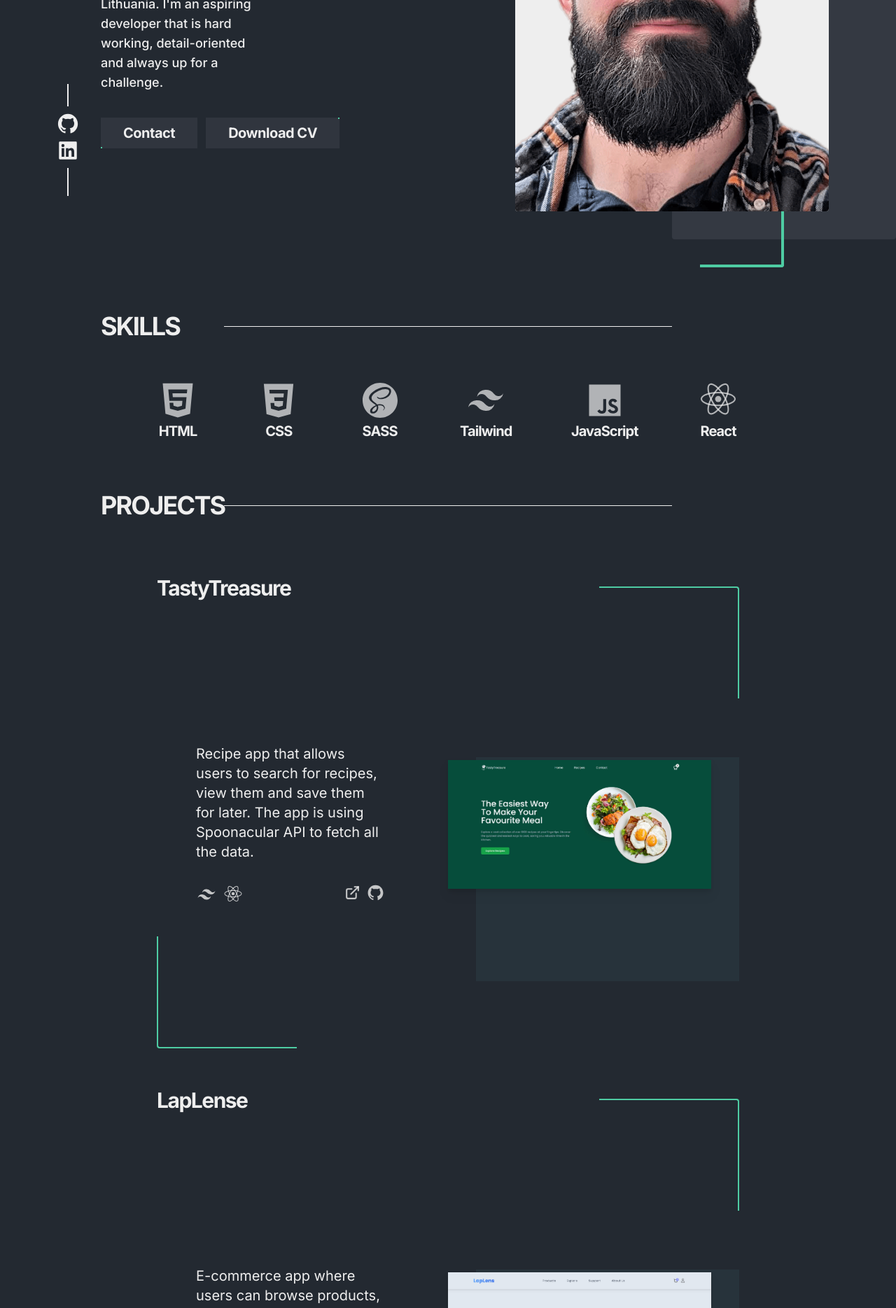
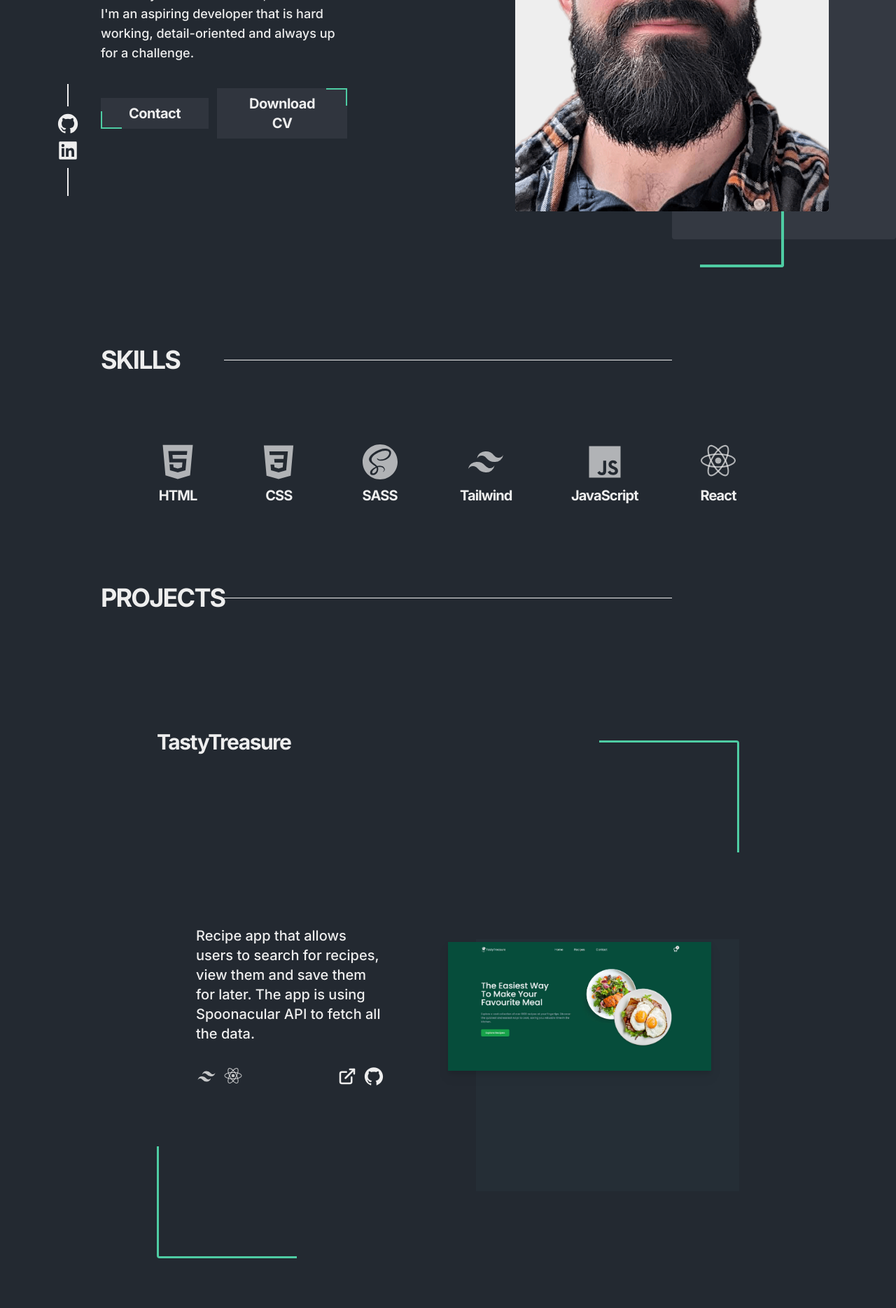
Before and after one commit to Dvin12/portfolio-remaster, a React (Vite) app: page / in a window 1280 px wide. Shown: the part 520-2389 px from the top of the page at 70% size. Built offline with nearby package versions, Linux system fonts and the light colour scheme.

Commit message:
added hover states, adjusted styles

```diff
--- a/src/components/Button.jsx
+++ b/src/components/Button.jsx
@@ -1,14 +1,7 @@
-export default function Button({
-  children,
-  px = 8,
-  py = 2,
-  border = null,
-  borderWidth = "30px",
-  borderHeight = "25px",
-}) {
+export default function Button({ children, border = null }) {
   return (
     <button
-      className={`px-8 py-2 font-bold tracking-tight bg-darkGrey bg-opacity-10 text-veryDarkGrey dark:text-white dark:bg-lightBlack dark:bg-opacity-60 xl:px-${px} relative`}
+      className={`px-8 py-2 font-bold tracking-tight bg-darkGrey bg-opacity-10 text-veryDarkGrey hover:bg-opacity-20 dark:hover:bg-opacity-90 duration-200 dark:text-white dark:bg-lightBlack dark:bg-opacity-60 xl:px-10 relative`}
     >
       {children}
       <div
@@ -16,7 +9,7 @@ export default function Button({
           border === "bottom" && "bottom-0 left-0 border-b-[2px] border-l-[2px]"
         } ${
           border === "top" && "top-0 right-0 border-t-[2px] border-r-[2px]"
-        } w-[${borderWidth}] h-[${borderHeight}]`}
+        } w-[30px] h-[25px]`}
       ></div>
     </button>
   );
--- a/src/components/Introduction.jsx
+++ b/src/components/Introduction.jsx
@@ -2,7 +2,7 @@ import Button from "./Button";
 
 export default function Introduction() {
   return (
-    <section className="grid items-center justify-center grid-cols-1 grid-rows-1 mt-6 xl:grid-cols-2 xl:my-28 xl:mb-36 ">
+    <section className="grid items-center justify-center grid-cols-1 grid-rows-1 mt-6 xl:grid-cols-2 xl:my-28 ">
       <article className="relative z-40 flex items-center justify-center xl:order-last">
         <img
           src="./images/MAIN-1.png"
@@ -20,7 +20,7 @@ export default function Introduction() {
         <h1 className="text-5xl font-bold tracking-[-0.06em] leading-[0.95] xl:text-7xl">
           WEB <br /> DEVELOPER
         </h1>
-        <p className="py-3 pr-2 font-medium leading-relaxed xl:text-lg xl:w-[70%]">
+        <p className="py-3 pr-2 font-medium leading-relaxed xl:text-lg 2xl:w-[70%]  ">
           Currently located in Vilnius, Lithuania. I'm an aspiring developer
           that is hard working, detail-oriented and always up for a challenge.
         </p>
--- a/src/components/Project.jsx
+++ b/src/components/Project.jsx
@@ -6,43 +6,54 @@ export default function Project({ project }) {
   const { name, image, info, builtWith, live, github } = project;
 
   return (
-    <article className="h-[25rem] xl:h-full xl:w-full px-56 relative  ">
+    <article className="h-[25rem] xl:h-full xl:w-full px-56 relative   ">
       <h3 className="px-5 text-3xl font-bold tracking-tighter xl:px-0 text-veryDarkGrey dark:text-white ">
         {name}
       </h3>
       <ProjectMobile project={project} />
-      <div className="absolute top-4 bg-transparent right-56 w-[200px] h-[160px] border-t-[2px] border-r-[2px] rounded-tr dark:border-yellowGreen "></div>
-      <section className="grid grid-cols-2 h-[40rem] px-10">
+      <div className="absolute top-4 bg-transparent right-56 w-[200px] h-[160px] border-t-[3px] border-r-[3px] rounded-tr dark:border-yellowGreen "></div>
+      <section className="grid grid-cols-2 h-[45rem] px-10">
         <div className="relative flex items-center justify-center order-last w-full h-full ">
           <img
             src={image}
             alt={name}
             className="z-30 w-full drop-shadow-lg h-fit"
           />
-          <div className="absolute w-full h-[50%] bottom-24 -right-10 bg-darkGrey bg-opacity-20 z-10"></div>
+          <div className="absolute w-full h-[50%] bottom-24 -right-10 bg-darkGrey bg-opacity-10 z-10"></div>
         </div>
-        <aside className="flex flex-col justify-center w-[80%] px-4">
-          <p className="text-xl text-veryDarkGrey dark:text-white">{info}</p>
+        <aside className="flex flex-col justify-center w-[80%] px-4 ">
+          <p className="text-xl font-medium text-veryDarkGrey dark:text-white">
+            {info}
+          </p>
           <section className="flex justify-between mt-8">
             <div className="flex gap-2 ">
               {builtWith.map((item, i) => (
-                <span key={i} className="dark:text-white dark:text-opacity-80">
+                <span
+                  key={i}
+                  className="text-3xl dark:text-white dark:text-opacity-80"
+                >
                   {item}
                 </span>
               ))}
             </div>
-            <div className="flex gap-2 dark:text-white dark:text-opacity-80">
-              <a href={live}>
-                <TbExternalLink size={25} />
+            <div className="flex gap-2 text-3xl ">
+              <a
+                href={live}
+                className="duration-200 hover:text-opacity-70 text-veryDarkGrey dark:text-white dark:hover:text-opacity-60"
+              >
+                <TbExternalLink />
               </a>
-              <a href={github}>
-                <AiFillGithub size={25} />
+              <a
+                href={github}
+                className="duration-200 hover:text-opacity-70 text-veryDarkGrey dark:text-white dark:hover:text-opacity-60"
+              >
+                <AiFillGithub />
               </a>
             </div>
           </section>
         </aside>
       </section>
-      <div className="absolute bottom-0 bg-transparent left-56 w-[200px] h-[160px] border-b-[2px] border-l-[2px] rounded-bl dark:border-yellowGreen "></div>
+      <div className="absolute bottom-0 bg-transparent left-56 w-[200px] h-[160px] border-b-[3px] border-l-[3px] rounded-bl dark:border-yellowGreen "></div>
     </article>
   );
 }
--- a/src/components/Projects.jsx
+++ b/src/components/Projects.jsx
@@ -11,7 +11,7 @@ const projects = [
     name: "TastyTreasure",
     image: "./images/TastyTreasure.jpg",
     info: "Recipe app that allows users to search for recipes, view them and save them for later. The app is using Spoonacular API to fetch all the data.",
-    builtWith: [<BiLogoTailwindCss size={30} />, <BiLogoReact size={30} />],
+    builtWith: [<BiLogoTailwindCss />, <BiLogoReact />],
     live: "https://tasty-treasure.netlify.app/",
     github: "https://github.com/Dvin12/tasty-treasure",
   },
@@ -20,7 +20,7 @@ const projects = [
     name: "LapLense",
     image: "./images/Ecommerce.jpg",
     info: "E-commerce app where users can browse products, add them to their cart, and easily adjust the quantity of each item.",
-    builtWith: [<BiLogoTailwindCss size={30} />, <BiLogoReact size={30} />],
+    builtWith: [<BiLogoTailwindCss />, <BiLogoReact />],
     live: "https://dvin12.github.io/ecommerce/",
     github: "https://github.com/Dvin12/ecommerce",
   },
@@ -29,7 +29,7 @@ const projects = [
     name: "PopCornDB",
     image: "./images/PopcornDB.jpg",
     info: "The app allows to see popular movies at the given time. It also allows to search for any movie  and see its overview and the rating.",
-    builtWith: [<BiLogoSass size={30} />, <BiLogoJavascript size={30} />],
+    builtWith: [<BiLogoSass />, <BiLogoJavascript />],
     live: "https://dvin12.github.io/PopCorn_DB/",
     github: "https://github.com/Dvin12/PopCorn_DB",
   },
@@ -38,7 +38,7 @@ const projects = [
     name: "Weather App",
     image: "./images/WeatherApp.jpg",
     info: "The app allows the user to search for any city in the world and see what's the current weather in there.",
-    builtWith: [<BiLogoJavascript size={30} />],
+    builtWith: [<BiLogoJavascript />],
     live: "https://dvin12.github.io/WeatherApp/",
     github: "https://github.com/Dvin12/WeatherApp",
   },
@@ -47,7 +47,7 @@ const projects = [
     name: "To-Do App",
     image: "./images/TodoApp.jpg",
     info: "The app allows the user organise their daily tasks, cross them and delete once finished. It also saves the data in the local storage.",
-    builtWith: [<BiLogoJavascript size={30} />],
+    builtWith: [<BiLogoJavascript />],
     live: "https://dvin12.github.io/ToDoList/",
     github: "https://github.com/Dvin12/ToDoList",
   },
@@ -62,7 +62,7 @@ export default function Projects() {
         </h2>
         <span className="h-[1px] bg-veryDarkGrey w-full absolute left-[9.8rem] dark:bg-white xl:left-1/2 xl:-translate-x-1/2 xl:w-1/2" />
       </div>
-      <div className="flex flex-col my-10 xl:my-20 xl:gap-14">
+      <div className="flex flex-col my-10 xl:py-32 xl:gap-28">
         {projects.map((project, i) => (
           <Project key={i} project={project} />
         ))}
--- a/src/components/Skill.jsx
+++ b/src/components/Skill.jsx
@@ -1,7 +1,7 @@
 export default function Skill({ skill }) {
   const { icon, name } = skill;
   return (
-    <li className="flex flex-col items-center justify-center text-center dark:text-white dark:text-opacity-70 xl:text-xl">
+    <li className="flex flex-col items-center justify-center text-center dark:text-white dark:text-opacity-70 xl:text-xl xl:gap-1">
       {icon}
       <span className="text-veryDarkGrey dark:text-white">{name}</span>
     </li>
--- a/src/components/Skills.jsx
+++ b/src/components/Skills.jsx
@@ -42,14 +42,14 @@ const skills = [
 
 export default function Skills() {
   return (
-    <section className="my-4 px-9 xl:px-0 ">
+    <section className="my-4 px-9 xl:px-0 xl:pt-20 ">
       <div className="relative flex items-center xl:px-36">
         <h2 className="text-2xl font-bold tracking-tighter text-veryDarkGrey dark:text-white xl:text-4xl ">
           SKILLS
         </h2>
         <span className="h-[1px] bg-veryDarkGrey w-full absolute left-[4.8rem] dark:bg-white xl:left-1/2 xl:-translate-x-1/2 xl:w-1/2 " />
       </div>
-      <ul className="grid items-center justify-center grid-flow-row grid-cols-2 gap-10 py-8 text-lg font-semibold tracking-tighter xl:flex xl:justify-between xl:px-56 xl:py-14 ">
+      <ul className="grid items-center justify-center grid-flow-row grid-cols-2 gap-10 py-8 text-lg font-semibold tracking-tighter xl:flex xl:justify-between xl:px-56 xl:py-24 ">
         {skills.map((skill, i) => (
           <Skill skill={skill} key={i} />
         ))}
```
Also changed, not shown: src/components/DesktopNav.jsx (+20 -7 lines).
